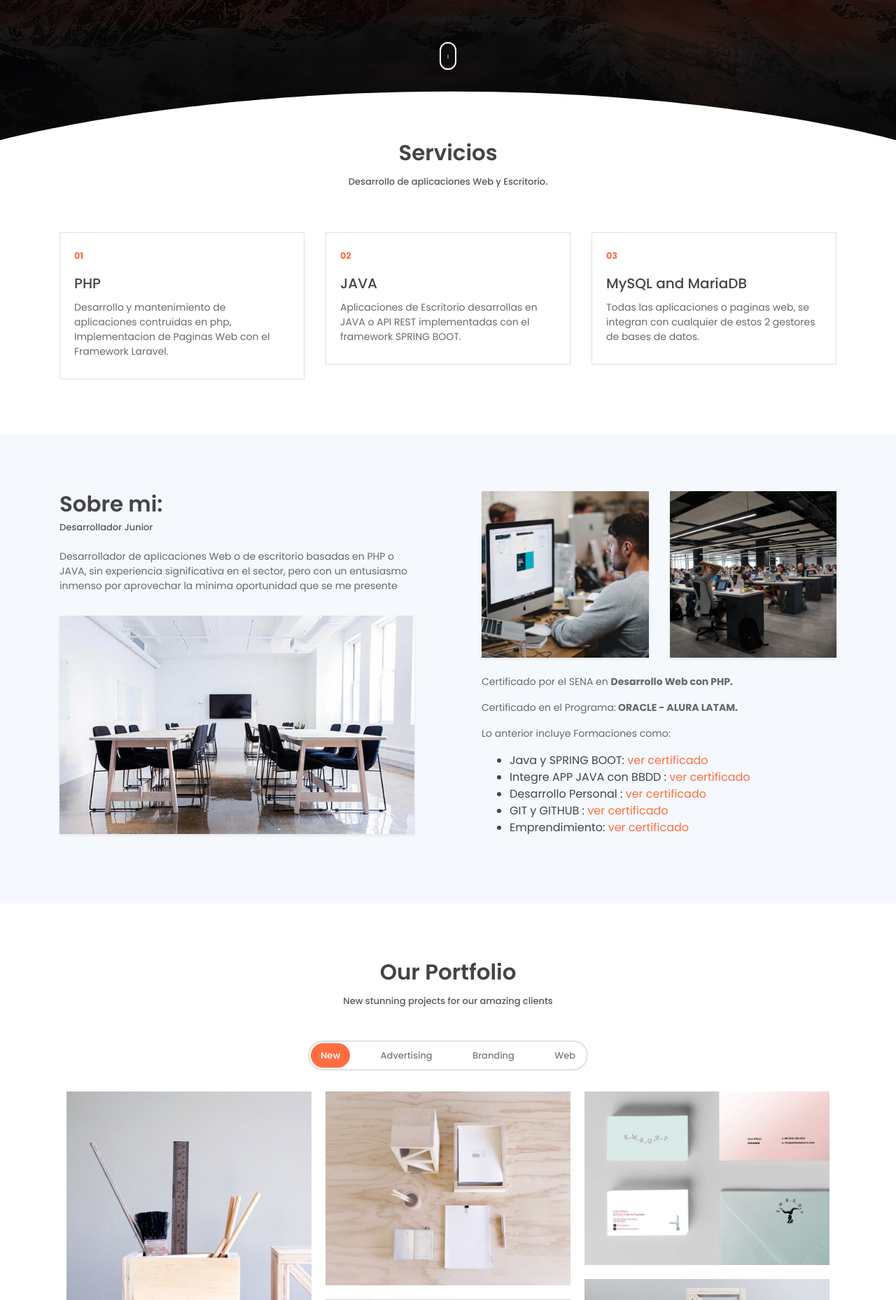
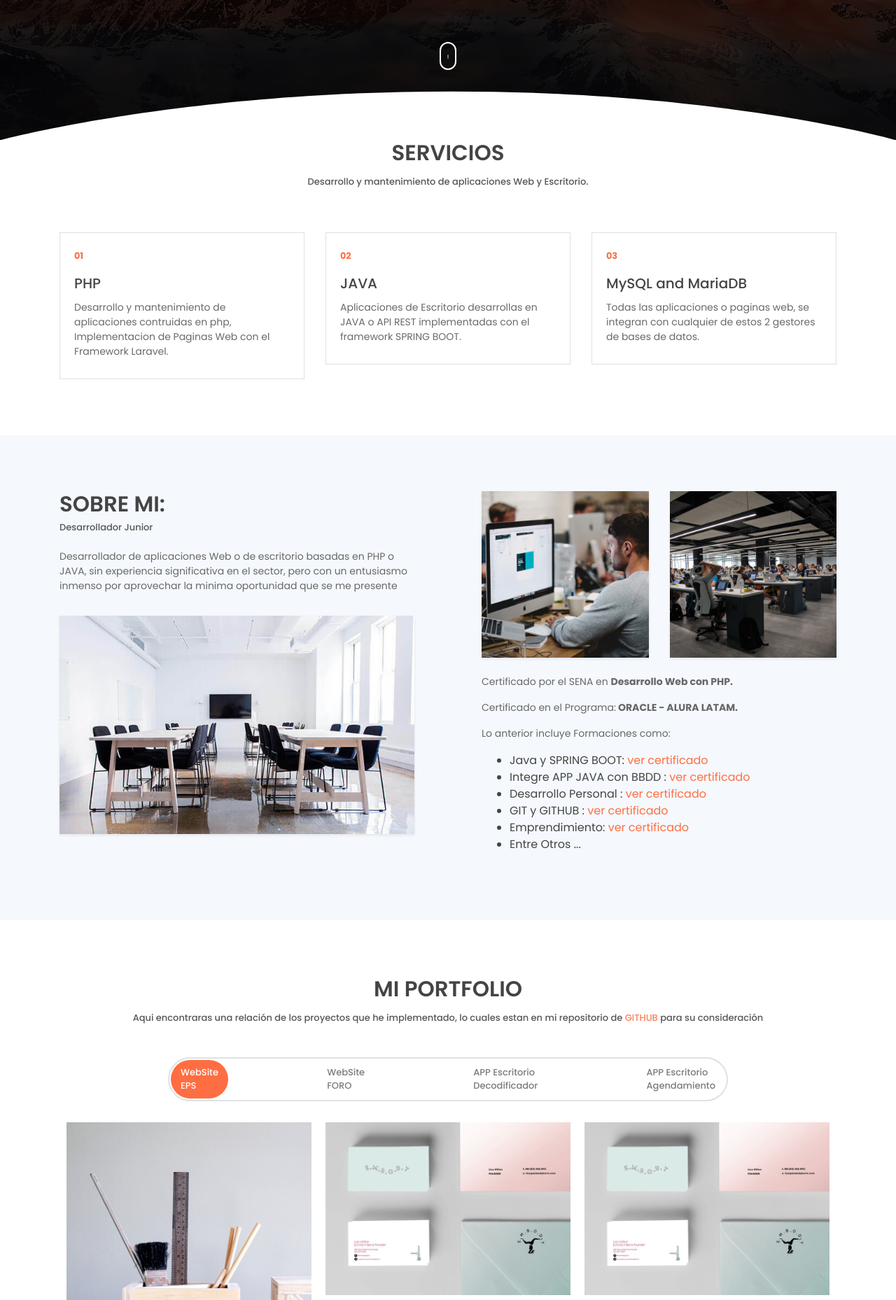
Before and after one commit to lgomeval/DukWebOracleCloud, a PHP site: page / in a window 1280 px wide. Shown: the part 600-2458 px from the top of the page at 70% size. Run offline with PHP 8.4, Linux system fonts and the light colour scheme; style sheets or scripts are compiled from the project's sources; some libraries are stand-ins or nearby versions.

Commit message:
modificacion de informacion parte 2

```diff
--- a/assets/scss/layout/_sections.scss
+++ b/assets/scss/layout/_sections.scss
@@ -106,7 +106,7 @@
         border-radius: 100px;
         padding: 2px;
         margin: 0 auto 20px;
-        max-width: 400px;
+        max-width: 800px;
         @include flex;
         justify-content: space-between;
 
--- a/index.php
+++ b/index.php
@@ -26,12 +26,12 @@
                 <span class="navbar-toggler-icon"></span>
             </button>
             <div class="collapse navbar-collapse" id="navbarSupportedContent">
-                <ul class="navbar-nav ml-auto">
+                <ul class="navbar-nav ml-auto text-uppercase">
                     <li class="nav-item">
                         <a class="nav-link" href="#service">Servicios</a>
                     </li>
                     <li class="nav-item">
-                        <a class="nav-link" href="#about">Quien Soy</a>
+                        <a class="nav-link" href="#about">sobre mi</a>
                     </li>
                     <li class="nav-item">
                         <a class="nav-link" href="#portfolio">Portafolio</a>
@@ -54,7 +54,7 @@
     <!-- Page Header -->
     <header class="header">
         <div class="overlay">
-            <h1 class="subtitle">Luis Eduardo Gómez Valencia</h1>
+            <h1 class="subtitle text-uppercase">Luis Eduardo Gómez Valencia</h1>
             <h1 class="title">Desarrollador Junior</h1>
         </div>
         <div class="shape">
@@ -69,8 +69,8 @@
     <!-- Service Section -->
     <section  id="service" class="section pt-0">
         <div class="container">
-            <h6 class="section-title text-center">Servicios</h6>
-            <h6 class="section-subtitle text-center mb-5 pb-3">Desarrollo de aplicaciones Web y Escritorio.</h6>
+            <h6 class="section-title text-center text-uppercase">Servicios</h6>
+            <h6 class="section-subtitle text-center mb-5 pb-3">Desarrollo y mantenimiento de aplicaciones Web y Escritorio.</h6>
 
             <div class="row">
                 <div class="col-md-4">
@@ -110,7 +110,7 @@
         <div class="container">
             <div class="row justify-content-between">
                 <div class="col-md-6 pr-md-5 mb-4 mb-md-0">
-                    <h6 class="section-title mb-0">Sobre mi:</h6>
+                    <h6 class="section-title mb-0 text-uppercase">Sobre mi:</h6>
                     <h6 class="section-subtitle mb-4">Desarrollador Junior</h6>
                     <p >Desarrollador de aplicaciones Web o de escritorio basadas en PHP o JAVA, sin experiencia significativa en el sector, pero con un entusiasmo inmenso por aprovechar la minima oportunidad que se me presente </p>
                     <img src="assets/imgs/about.jpg" alt="" class="w-100 mt-3 shadow-sm">
@@ -199,6 +199,7 @@
                                         </div>
                                     </div>
                                 </div>
+                                <li>Entre Otros ...</li>
                             </ul>
                             </p>
                         </div>
@@ -212,21 +213,13 @@
     <!-- Portfolio Section -->
     <section id="portfolio" class="section portfolio-section">
         <div class="container">
-            <h6 class="section-title text-center">Our Portfolio</h6>
-            <h6 class="section-subtitle mb-5 text-center">New stunning projects for our amazing clients</h6>
+            <h6 class="section-title text-center text-uppercase">Mi Portfolio</h6>
+            <h6 class="section-subtitle mb-5 text-center">Aqui encontraras una relación de los proyectos que he implementado, lo cuales estan en mi repositorio de  <span><a href="https://github.com/lgomeval" target="_blank"> GITHUB  </a></span> para su consideración</h6>
             <div class="filters">
-                <a href="#" data-filter=".new" class="active">
-                    New
-                </a>
-                <a href="#" data-filter=".advertising">
-                    Advertising
-                </a>
-                <a href="#" data-filter=".branding">
-                    Branding
-                </a>
-                <a href="#" data-filter=".web">
-                    Web
-                </a>
+                <a href="#" data-filter=".new" class="active">WebSite EPS</a>
+                <a href="#" data-filter=".advertising">WebSite FORO</a>
+                <a href="#" data-filter=".branding">APP Escritorio Decodificador</a>
+                <a href="#" data-filter=".web">APP Escritorio Agendamiento</a>
             </div>
             <div class="portfolio-container">
                 <div class="col-md-6 col-lg-4 web new">
@@ -235,19 +228,31 @@
                         <div class="content-holder">
                             <a class="img-popup" href="assets/imgs/web-1.jpg"></a>
                             <div class="text-holder">
-                                <h6 class="title">WEB</h6>
-                                <p class="subtitle">Expedita corporis doloremque velit in totam!</p>
+                                <h6 class="title">WebSite Desarrollada en PHP con Laravel 9 & Mysql </h6>
+                                <p class="subtitle">Sitio Web que presenta una EPS y ademas tiene la opcion de implementar un modelo ADMIN LTE, en donde se puede agregar todo tipo de CRUD para Empleados, Medicos, Pacientes, Proveedores, etc</p>
                             </div>
                         </div>
                     </div>
                 </div>
-                <div class="col-md-6 col-lg-4 web new">
+                <!-- <div class="col-md-6 col-lg-4 web new">
                     <div class="portfolio-item">
                         <img src="assets/imgs/web-2.jpg" class="img-fluid" alt="Download free bootstrap 4 admin dashboard, free boootstrap 4 templates">
                         <div class="content-holder">
                             <a class="img-popup" href="assets/imgs/web-2.jpg"></a>
                             <div class="text-holder">
-                                <h6 class="title">WEB</h6>
+                                <h6 class="title">Pagina de Inicio</h6>
+                                <p class="subtitle">Expedita corporis doloremque velit in totam!</p>
+                            </div>
+                        </div>
+                    </div>
+                </div> -->
+                <div class="col-md-6 col-lg-4 advertising new">
+                    <div class="portfolio-item">
+                        <img src="assets/imgs/advertising-2.jpg" class="img-fluid" alt="Download free bootstrap 4 admin dashboard, free boootstrap 4 templates">
+                        <div class="content-holder">
+                            <a class="img-popup" href="assets/imgs/advertising-2.jpg"></a>
+                            <div class="text-holder">
+                                <h6 class="title">Menu del ADMIN LTE</h6>
                                 <p class="subtitle">Expedita corporis doloremque velit in totam!</p>
                             </div>
                         </div>
@@ -259,7 +264,7 @@
                         <div class="content-holder">
                             <a class="img-popup" href="assets/imgs/advertising-2.jpg"></a>
                             <div class="text-holder">
-                                <h6 class="title">ADVERSTISING</h6>
+                                <h6 class="title">Menu del ADMIN LTE 2</h6>
                                 <p class="subtitle">Expedita corporis doloremque velit in totam!</p>
                             </div>
                         </div>
@@ -271,7 +276,7 @@
                         <div class="content-holder">
                             <a class="img-popup" href="assets/imgs/web-4.jpg"></a>
                             <div class="text-holder">
-                                <h6 class="title">WEB</h6>
+                                <h6 class="title">Vista</h6>
                                 <p class="subtitle">Expedita corporis doloremque velit in totam!</p>
                             </div>
                         </div>
@@ -296,7 +301,7 @@
                        <div class="content-holder">
                             <a class="img-popup" href="assets/imgs/web-3.jpg"></a>
                             <div class="text-holder">
-                                <h6 class="title">WEB</h6>
+                                <h6 class="title">Vista Medicos</h6>
                                 <p class="subtitle">Expedita corporis doloremque velit in totam!</p>
                             </div>
                         </div>
@@ -308,13 +313,13 @@
                        <div class="content-holder">
                             <a class="img-popup" href="assets/imgs/advertising-3.jpg"></a>
                             <div class="text-holder">
-                                <h6 class="title">ADVERSITING</h6>
+                                <h6 class="title">Vista Pacientes</h6>
                                 <p class="subtitle">Expedita corporis doloremque velit in totam!</p>
                             </div>
                         </div>
                     </div>
                 </div>
-                <div class="col-md-6 col-lg-4 advertising new">
+                <!-- <div class="col-md-6 col-lg-4 advertising new">
                     <div class="portfolio-item">
                         <img src="assets/imgs/advertising-4.jpg" class="img-fluid" alt="Download free bootstrap 4 admin dashboard, free boootstrap 4 templates">
                         <div class="content-holder">
@@ -325,9 +330,8 @@
                             </div>
                         </div>
                     </div>
-
-                </div>
-                <div class="col-md-6 col-lg-4 branding new">
+                </div>  -->
+                <!-- <div class="col-md-6 col-lg-4 branding new">
                     <div class="portfolio-item">
                         <img src="assets/imgs/branding-1.jpg" class="img-fluid" alt="Download free bootstrap 4 admin dashboard, free boootstrap 4 templates">
                         <div class="content-holder">
@@ -338,7 +342,7 @@
                             </div>
                         </div>
                     </div>
-                </div>
+                </div>  -->
                 <div class="col-md-6 col-lg-4 branding">
                     <div class="portfolio-item">
                         <img src="assets/imgs/branding-2.jpg" class="img-fluid" alt="Download free bootstrap 4 admin dashboard, free boootstrap 4 templates">
@@ -351,7 +355,7 @@
                         </div>
                     </div>
                 </div>
-                <div class="col-md-6 col-lg-4 branding new">
+                <!-- <div class="col-md-6 col-lg-4 branding new">
                     <div class="portfolio-item">
                         <img src="assets/imgs/branding-3.jpg" class="img-fluid" alt="Download free bootstrap 4 admin dashboard, free boootstrap 4 templates">
                         <div class="content-holder">
@@ -362,8 +366,8 @@
                             </div>
                         </div>
                     </div>
-                </div>
-                <div class="col-md-6 col-lg-4 branding">
+                </div>  -->
+                <!-- <div class="col-md-6 col-lg-4 branding">
                     <div class="portfolio-item">
                         <img src="assets/imgs/branding-4.jpg" class="img-fluid" alt="Download free bootstrap 4 admin dashboard, free boootstrap 4 templates">
                         <div class="content-holder">
@@ -374,7 +378,7 @@
                             </div>
                         </div>
                     </div>
-                </div>
+                </div>  -->
                 <div class="col-md-6 col-lg-4 branding">
                     <div class="portfolio-item">
                         <img src="assets/imgs/branding-5.jpg" class="img-fluid" alt="Download free bootstrap 4 admin dashboard, free boootstrap 4 templates">
@@ -395,8 +399,8 @@
     <!-- Blog Section -->
     <section class="section" id="blog">
         <div class="container">
-            <h6 class="section-title mb-0 text-center">Latest Articles</h6>
-            <h6 class="section-subtitle mb-5 text-center">Architecto provident deserunt eveniet libero</h6>
+            <h6 class="section-title mb-0 text-center">Tópicos Recientes</h6>
+            <h6 class="section-subtitle mb-5 text-center">Registrate y creo o comenta contenido existente.</h6>
 
             <div class="row">
                 <div class="col-md-4">
@@ -437,20 +441,21 @@
     <!-- Testmonial Section -->
     <section class="section" id="testmonial">
         <div class="container">
-            <h6 class="section-title text-center mb-0">Testmonials</h6>
-            <h6 class="section-subtitle mb-5 text-center">What Our Clients Says</h6>
+            <h6 class="section-title text-center mb-0">Proyectos Implementados</h6>
+            <h6 class="section-subtitle mb-5 text-center">Paginas que he creado y que puedes visitar para saber mas...</h6>
             <div class="row">
                 <div class="col-md-4 my-3 my-md-0">
                     <div class="card">
                         <div class="card-body">
                             <div class="media align-items-center mb-3">
-                                <img class="mr-3" src="assets/imgs/avatar.jpg" alt="">
+                                <img class="mr-3" src="assets/imgs/logo_neo.png" alt="">
                                 <div class="media-body">
-                                    <h6 class="mt-1 mb-0">John Doe</h6>
-                                    <small class="text-muted mb-0">Business Analyst</small>
+                                    <h6 class="mt-1 mb-0">Neo Tecnologia</h6>
+                                    <small class="text-muted mb-0">Empresa Tecnologica</small>
                                 </div>
                             </div>
-                            <p class="mb-0">Lorem ipsum dolor sit amet, consectetur adipisicing elit. Delectus enim modi, id dicta reiciendis itaque.</p>
+                            <p class="mb-0">Proyecto implmentado en PHP.</p>
+                            <span><a href="https://neotecnologia.com.co/neo/index.html" target="_blank">Visitar Web</a></span>
                         </div>
                     </div>
                 </div>
@@ -458,17 +463,18 @@
                     <div class="card">
                         <div class="card-body">
                             <div class="media align-items-center mb-3">
-                                <img class="mr-3" src="assets/imgs/avatar-1.jpg" alt="">
+                                <img class="mr-3" src="assets/imgs/logo_duk_2.png" alt="">
                                 <div class="media-body">
-                                    <h6 class="mt-1 mb-0">Maria Garcia</h6>
-                                    <small class="text-muted mb-0">Insurance Agent</small>
+                                    <h6 class="mt-1 mb-0">Duk Web</h6>
+                                    <small class="text-muted mb-0">Desarrollador Junior</small>
                                 </div>
                             </div>
-                            <p class="mb-0">Lorem ipsum dolor sit amet, consectetur adipisicing elit. Delectus enim modi, id dicta reiciendis itaque.</p>
+                            <p class="mb-0">Proyecto desarrollado en PHP & MySQL..</p>
+                            <span><a href="http://www.dukweb.online/" target="_blank">Visitar Web</a></span>
                         </div>
                     </div>
                 </div>
-                <div class="col-md-4 my-3 my-md-0">
+                <!-- <div class="col-md-4 my-3 my-md-0">
                     <div class="card">
                         <div class="card-body">
                             <div class="media align-items-center mb-3">
@@ -481,7 +487,7 @@
                             <p class="mb-0">Lorem ipsum dolor sit amet, consectetur adipisicing elit. Delectus enim modi, id dicta reiciendis itaque.</p>
                         </div>
                     </div>
-                </div>
+                </div> -->
             </div>
         </div>
     </section>
@@ -492,35 +498,35 @@
         <div class="container">
             <div class="row align-items-center">
                 <div class="col-md-5 my-3">
-                    <h6 class="mb-0">Phone</h6>
-                    <p class="mb-4">+ 123-456-7890</p>
+                    <h6 class="mb-0">Numero Celular</h6>
+                    <p class="mb-4">+57 301 371 66 60</p>
 
-                    <h6 class="mb-0">Address</h6>
-                    <p class="mb-4">12345 Fake ST NoWhere AB Country</p>
+                    <h6 class="mb-0">Ubicación</h6>
+                    <p class="mb-4">Santiago de Cali -  Valle del Cauca</p>
 
                     <h6 class="mb-0">Email</h6>
-                    <p class="mb-0">info@website.com</p>
+                    <p class="mb-0">duk000@hotmail.com</p>
                     <p></p>
                 </div>
                 <div class="col-md-7">
                     <form>
-                        <h4 class="mb-4">Drop Us A Line</h4>
+                        <h4 class="mb-4">Escribeme</h4>
                         <div class="form-row">
                             <div class="form-group col-sm-4">
-                                <input type="text" class="form-control text-white rounded-0 bg-transparent" name="name" placeholder="Name">
+                                <input type="text" class="form-control text-white rounded-0 bg-transparent" name="name" placeholder="nombre">
                             </div>
                             <div class="form-group col-sm-4">
                                 <input type="email" class="form-control text-white rounded-0 bg-transparent" name="Email" placeholder="Email">
                             </div>
                             <div class="form-group col-sm-4">
-                                <input type="text" class="form-control text-white rounded-0 bg-transparent" name="subject" placeholder="Subject">
+                                <input type="text" class="form-control text-white rounded-0 bg-transparent" name="subject" placeholder="Asunto">
                             </div>
                             <div class="form-group col-12">
-                                <textarea name="message" id="" cols="30" rows="4" class="form-control text-white rounded-0 bg-transparent" placeholder="Message"></textarea>
+                                <textarea name="message" id="" cols="30" rows="4" class="form-control text-white rounded-0 bg-transparent" placeholder="Mensaje"></textarea>
 
                             </div>
                             <div class="form-group col-12 mb-0">
-                                <button type="submit" class="btn btn-primary rounded w-md mt-3">Send</button>
+                                <button type="submit" class="btn btn-primary rounded w-md mt-3">Enviar</button>
                             </div>
                         </div>
                     </form>
@@ -528,7 +534,7 @@
             </div>
             <!-- Page Footer -->
             <footer class="mt-5 py-4 border-top border-secondary">
-                <p class="mb-0 small">&copy; <script>document.write(new Date().getFullYear())</script>, LeadMark Created By <a href="https://www.devcrud.com" target="_blank">DevCrud.</a>  All rights reserved </p>
+                <p class="mb-0 small">&copy; <script>document.write(new Date().getFullYear())</script>, Plantilla LeadMark creada por <a href="https://www.devcrud.com" target="_blank">DevCrud.</a>  All rights reserved </p>
             </footer>
             <!-- End of Page Footer -->
         </div>
--- a/login.php
+++ b/login.php
@@ -1,6 +1,6 @@
 <?php
     echo "Pagina en Desarrollo <hr>";
 
-    echo "<a href='/dukweboraclecloud'>Volver al Inicio</a>"
+    echo "<a href='/DukWebOracleCloud'>Volver al Inicio</a>"
 
 ?>
```
Also changed, not shown: assets/imgs/logo_neo.png (added).
